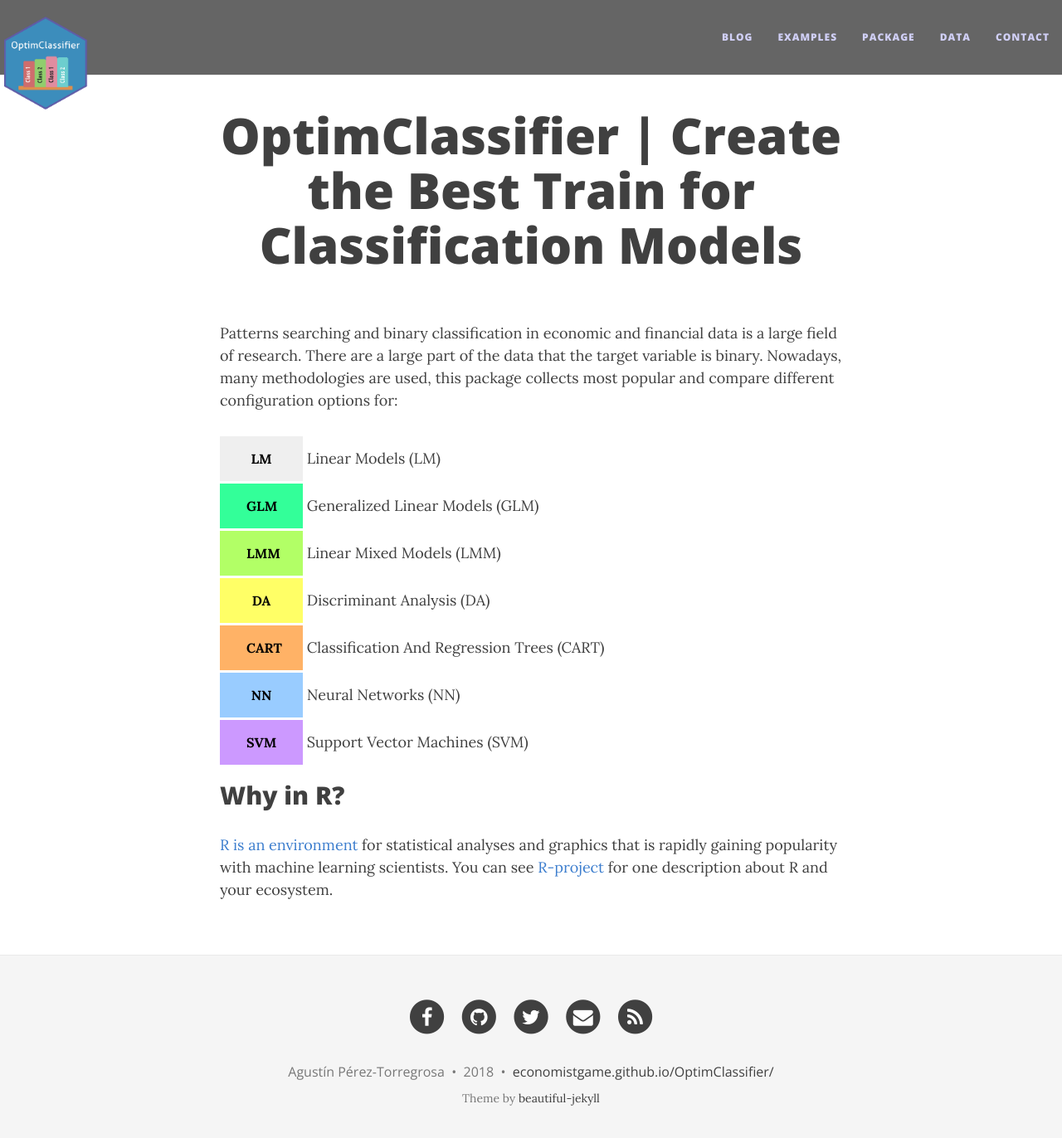
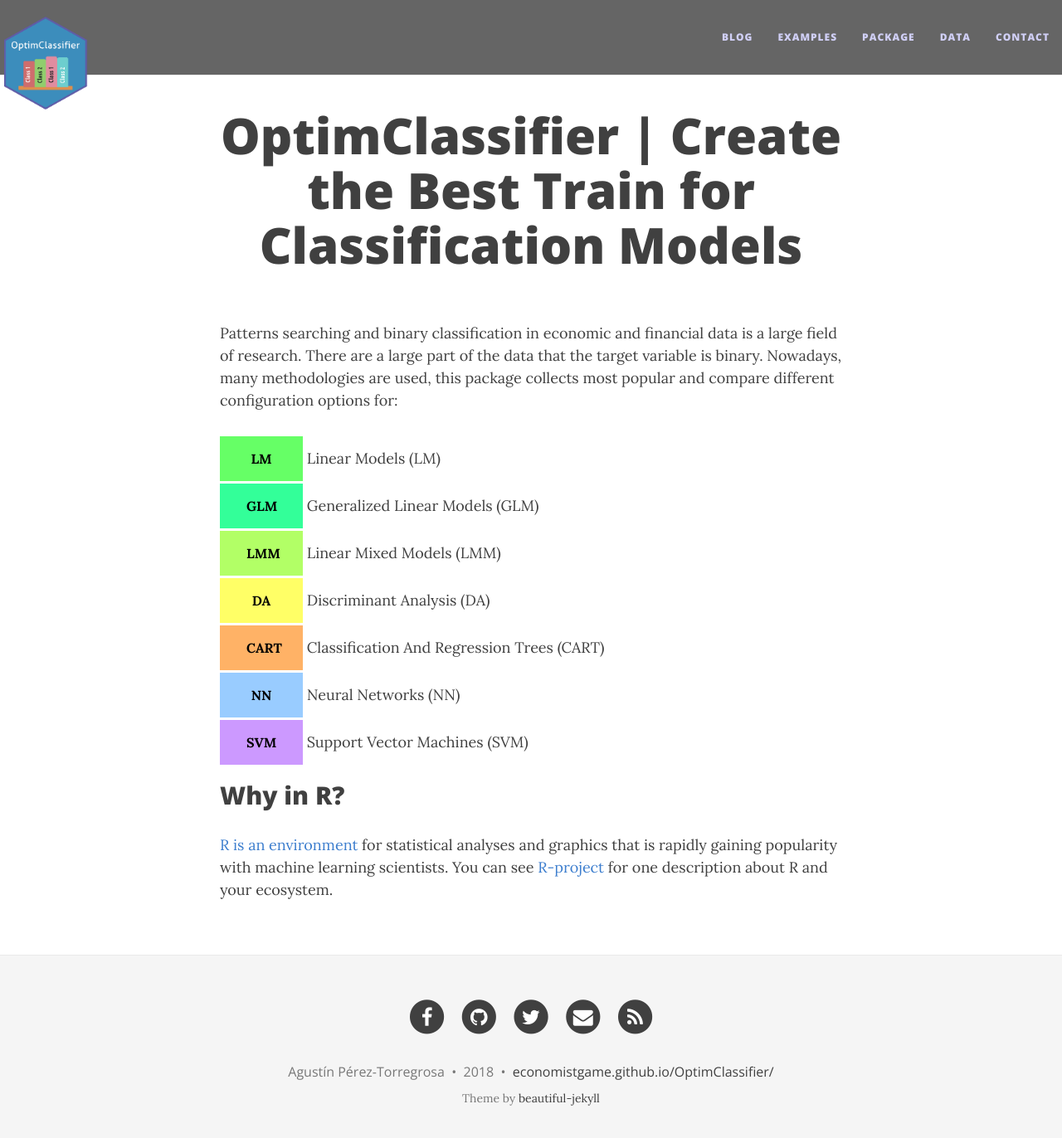
Before and after one commit to economistgame/OptimClassifier, a Jekyll site: the page built from index.md, in a window 1280 px wide and 1385 px high. Shown: the top 1372 px of the window at 83% size. Built offline with Jekyll 4.4.1, drawn with Linux system fonts in a browser that asks for light colours; nearby versions of some CDN libraries.

Commit message:
Update index.md

```diff
--- a/index.md
+++ b/index.md
@@ -5,7 +5,7 @@
 
 Patterns searching and binary classification in economic and financial data is a large field of research. There are a large part of the data that the target variable is binary. Nowadays, many methodologies are used, this package collects most popular and compare different configuration options for:
 
-<p class="index-method"><button class="index-button">LM</button> Linear Models (LM)</p>
+<p class="index-method"><button class="index-button LM-button">LM</button> Linear Models (LM)</p>
 <p class="index-method"><button class="index-button GLM-button">GLM</button> Generalized Linear Models (GLM)</p>
 <p class="index-method"><button class="index-button LMM-button">LMM</button> Linear Mixed Models (LMM) </p>
 <p class="index-method"><button class="index-button DA-button">DA</button> Discriminant Analysis (DA) </p>
```
